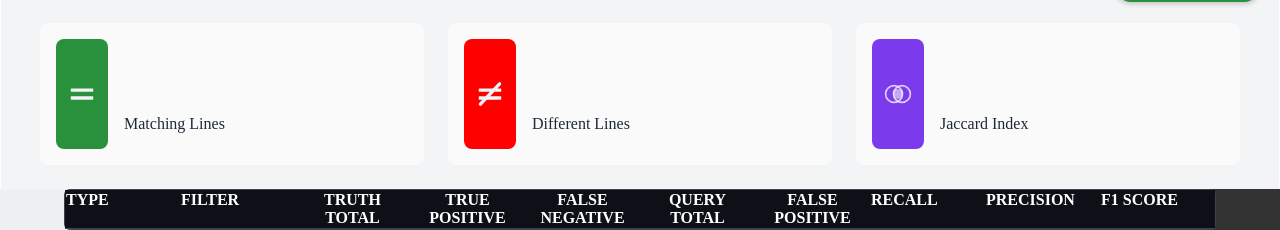
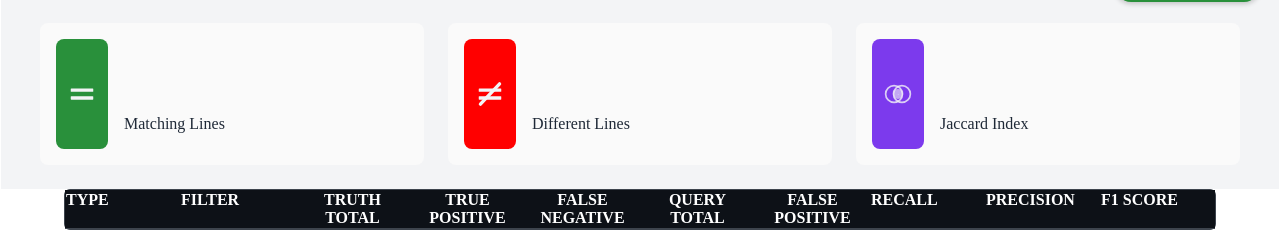
Before and after one commit to LeoooJR/DIVV, a Python web app: template src/templates/template.html in a window 1280 px wide; the page is wider, and only the part inside the window is pictured. Shown: the part 778-1008 px from the top of that part. Run offline with Jinja, Linux system fonts and the light colour scheme; the template is opened without the code that fills it, so the values that code supplies are empty; some libraries are stand-ins or nearby versions.

Commit message:
[UPDATE] set benchmark table background as white in report

```diff
--- a/src/templates/template.html
+++ b/src/templates/template.html
@@ -395,7 +395,7 @@
         </div>
 
         {% if table is not none %}
-          <div style="display: flex; width: 100%; justify-content: center; align-items: center; background: linear-gradient(to right, #eef0f1 50%, #333333 50%);">
+          <div style="display: flex; width: 100%; justify-content: center; align-items: center; background: white;">
             <table class="benchmark-table">
               <tbody>
                 <tr class="row-table">
```
